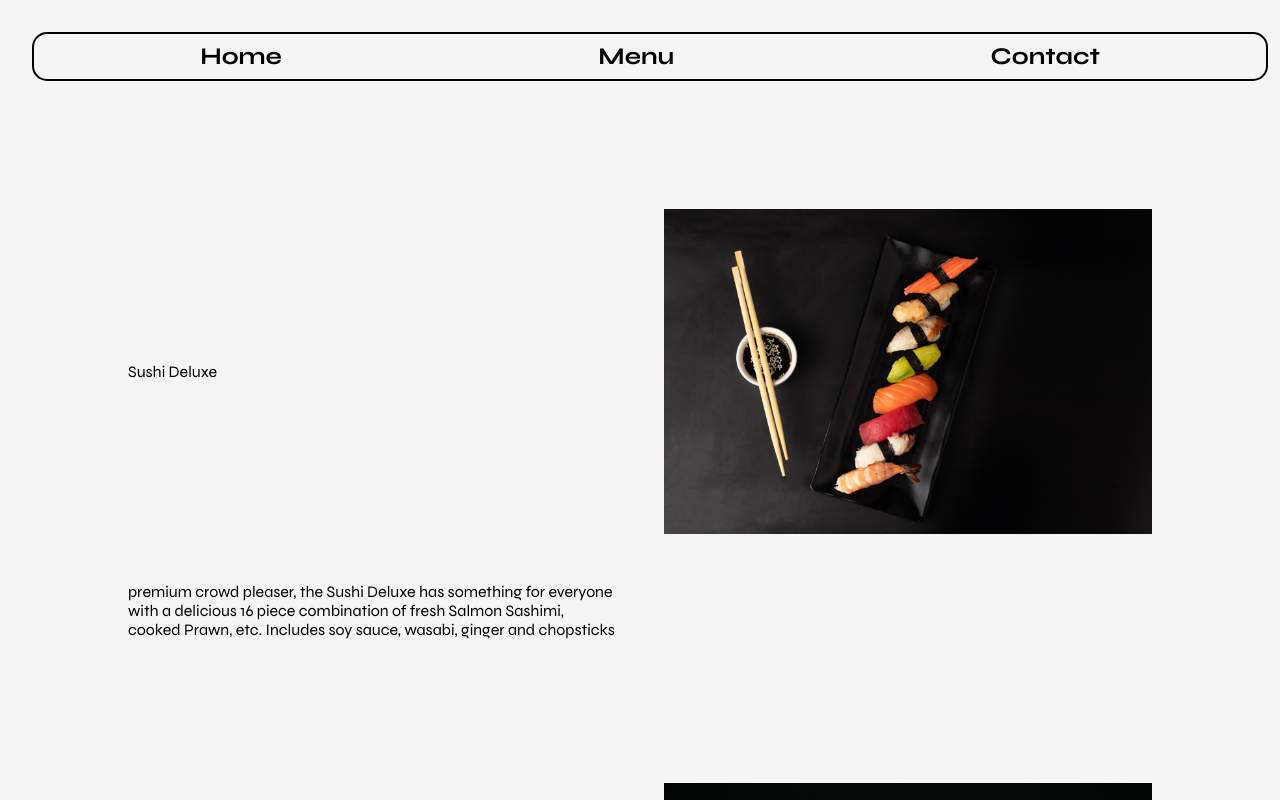
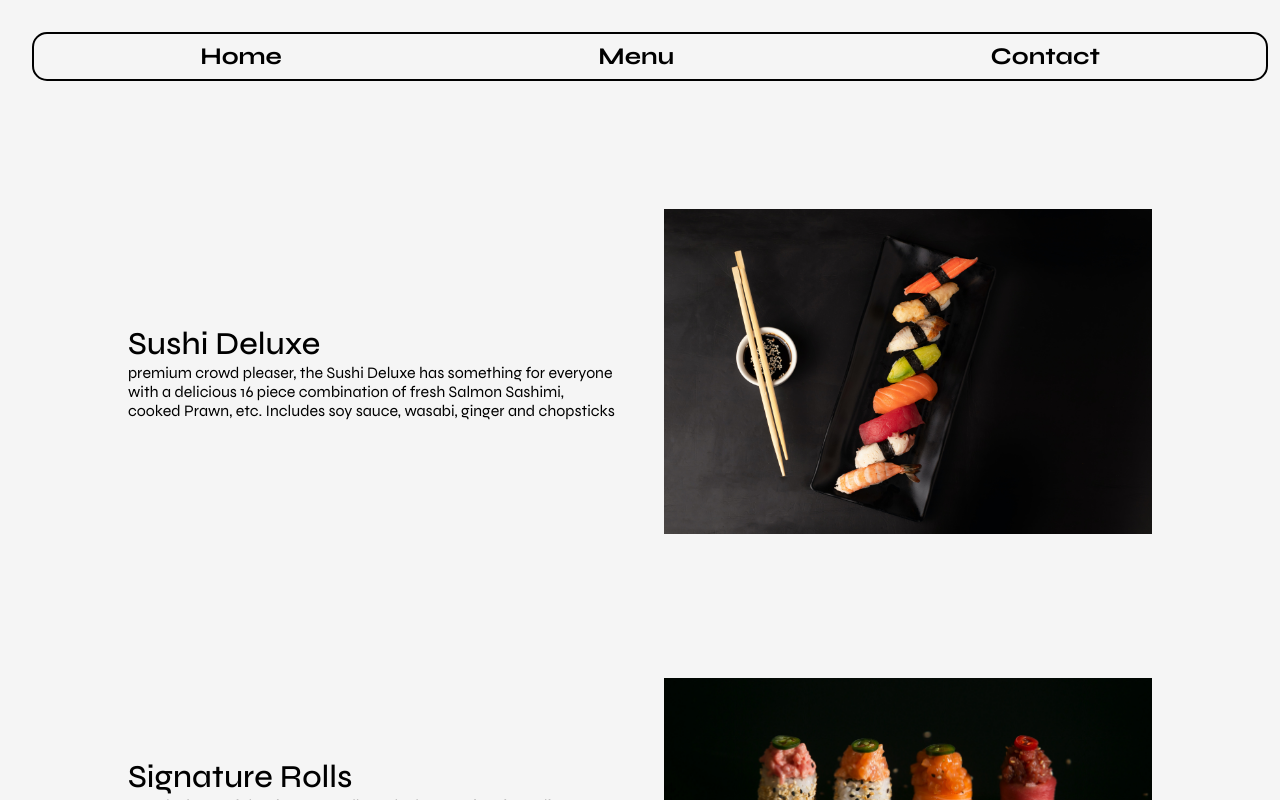
Before and after one commit to bravoosonja/restaurant-page, a website built with webpack: page dist/index.html in a window 1280 px wide. Both pictures are taken after a click on the button "Menu". Shown: the top 800 px of the page. Built offline with nearby package versions, Linux system fonts and the light colour scheme; files whose address does not match are found by name.

Commit message:
complete development

```diff
--- a/src/menu.js
+++ b/src/menu.js
@@ -4,8 +4,9 @@ const createMenuItem = function (name, description) {
 
   const menuText = document.createElement("div");
   menuText.classList.add("hero-text");
+  menuItem.appendChild(menuText);
 
-  const dishName = document.createElement("h1");
+  const dishName = document.createElement("h2");
   dishName.textContent = name;
   menuText.appendChild(dishName);
 
@@ -16,9 +17,6 @@ const createMenuItem = function (name, description) {
   const dishImage = document.createElement("img");
   dishImage.classList.add("hero-image");
   dishImage.src = `../src/menu/${name}.jpg`;
-
-  menuItem.appendChild(dishName);
-  menuItem.appendChild(dishDescription);
   menuItem.appendChild(dishImage);
 
   return menuItem;
--- a/src/style.css
+++ b/src/style.css
@@ -83,7 +83,7 @@ body {
   align-items: center;
   padding: 5rem;
   gap: 3rem;
-  font-size: 1.2rem;
+  font-size: 8vh;
   text-align: left;
 }
 
@@ -93,11 +93,11 @@ body {
 
 .hero-text h1 {
   font-size: 4rem;
-  font-weight: 800;
+  font-weight: 700;
 }
 
 .hero-text h2 {
-  font-size: 1.5rem;
+  font-size: 2rem;
   font-weight: 500;
 }
 
```
Also changed, not shown: README.md, dist/menu.bundle.js, 1 other file.
